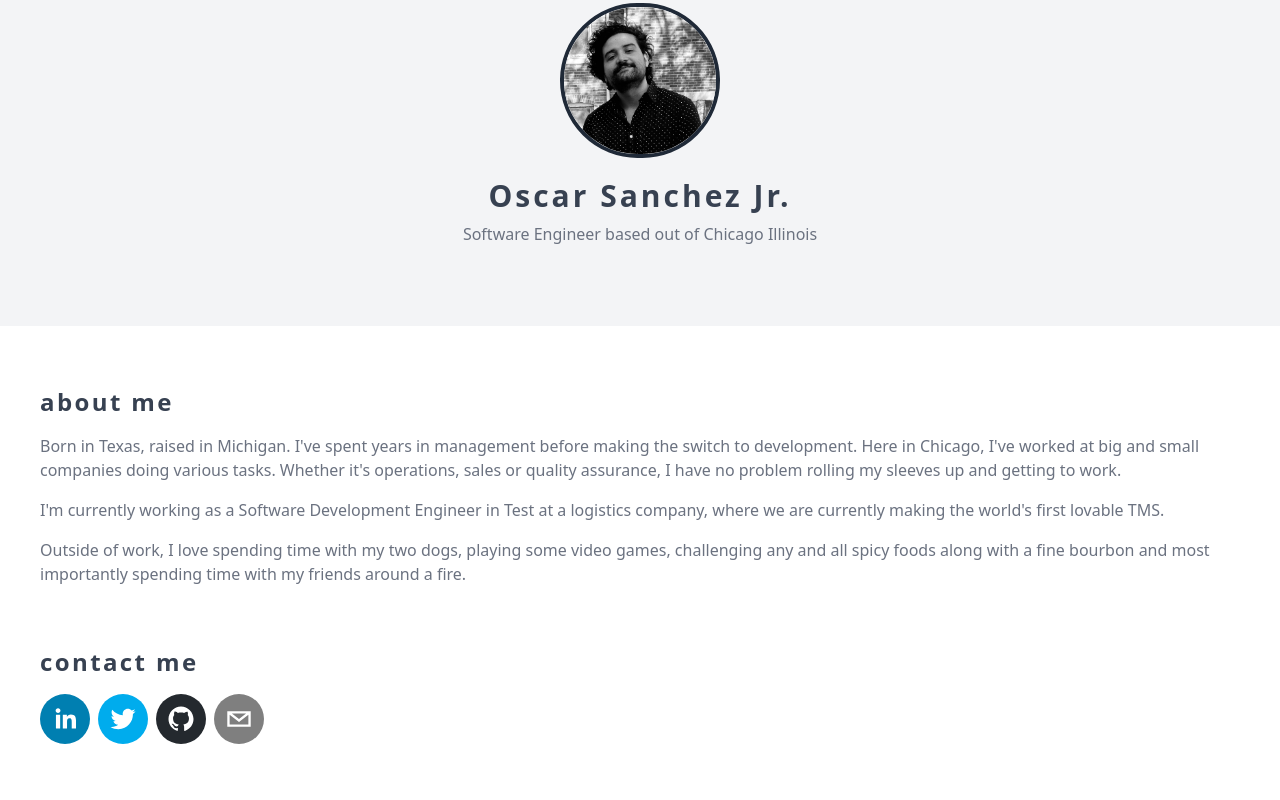
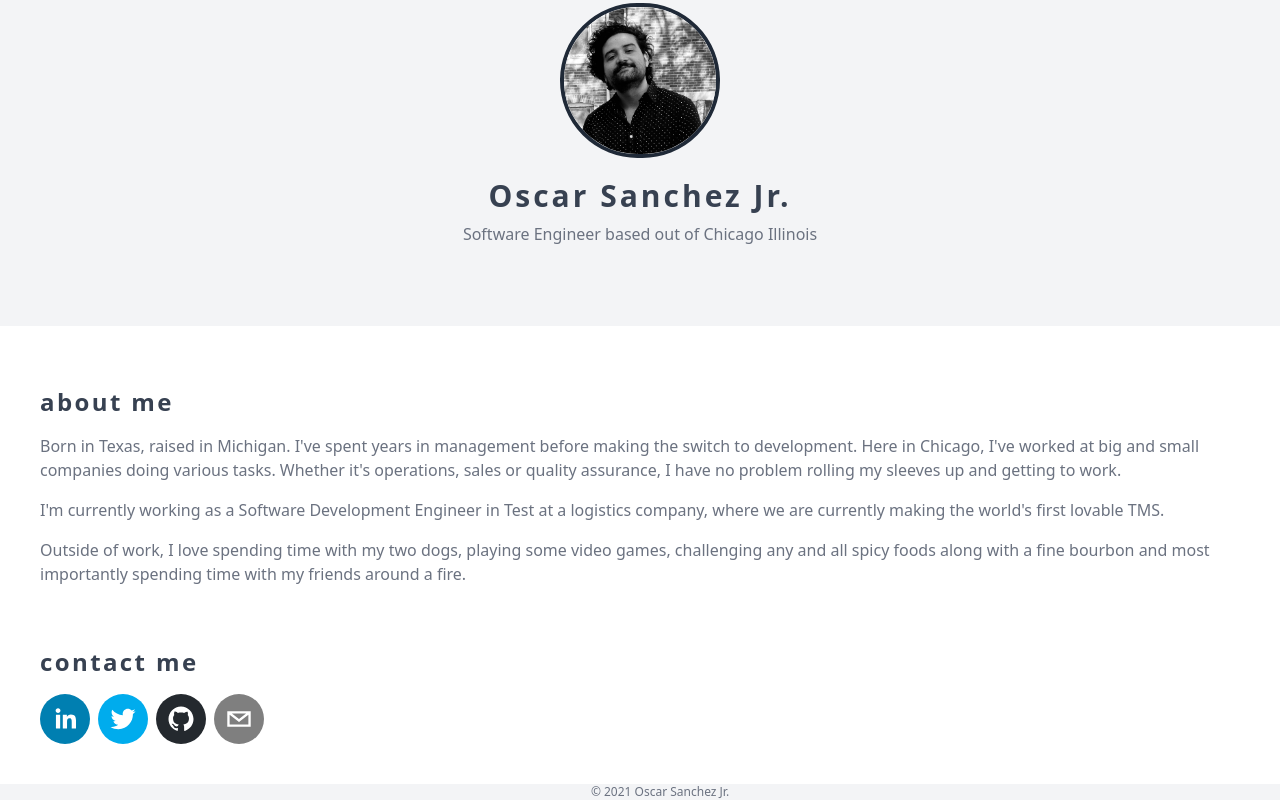
Before and after one commit to heyosj/heyosj-portfolio, a React (Create React App) app: page / in a window 1280 px wide. Shown: the part 177-977 px from the top of the page. Built offline with nearby package versions, Linux system fonts and the light colour scheme.

Commit message:
added footer

```diff
--- a/src/App.js
+++ b/src/App.js
@@ -3,6 +3,7 @@ import Navbar from './components/Navbar/Navbar';
 import IntroImage from './components/IntroImage/IntroImage';
 import About from './components/About/About';
 import Contact from './components/Contact/Contact';
+import Footer from './components/Footer/Footer';
 
 function App() {
 	return (
@@ -12,6 +13,7 @@ function App() {
 				<IntroImage />
 				<About />
 				<Contact />
+				<Footer />
 			</header>
 		</div>
 	);
--- /dev/null
+++ b/src/components/Footer/Footer.js
@@ -0,0 +1,11 @@
+import React from 'react';
+
+const Footer = () => {
+	return (
+		<div className="container mx-auto pl-10 bg-gray-100 text-gray-500 text-xs text-center">
+			© 2021 Oscar Sanchez Jr.
+		</div>
+	);
+};
+
+export default Footer;
```
